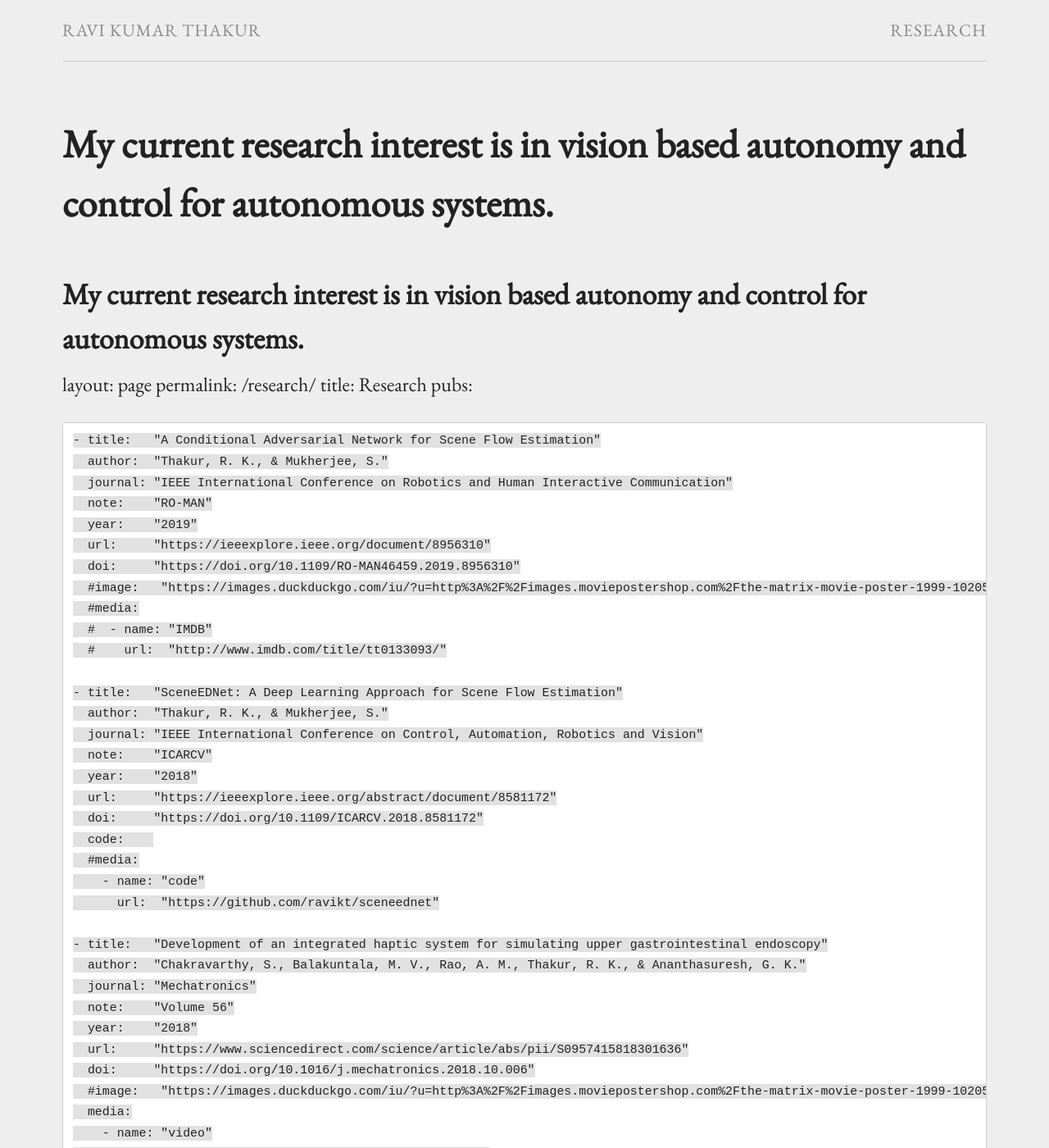
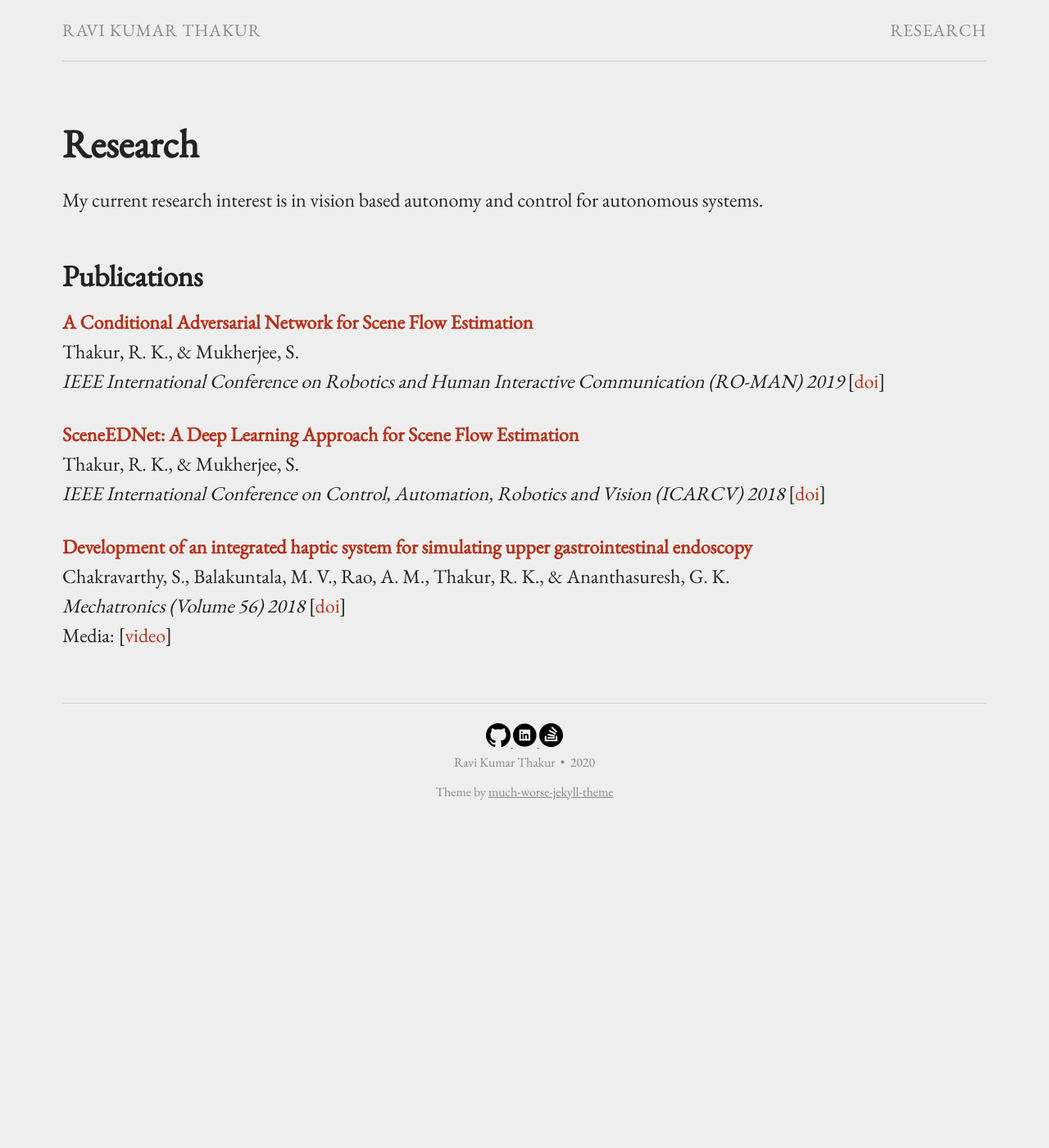
Before and after one commit to ravikt/ravi, a Jekyll site: the page built from research.md, in a window 1280 px wide and 1400 px high. Shown: the whole window at 82% size. Built offline with Jekyll 4.4.1, drawn with Linux system fonts in a browser that asks for light colours; our own code applies the rules of GitHub Pages for plain Markdown files; some of the changed text lies outside the part shown.

Commit message:
Update research.md

```diff
--- a/research.md
+++ b/research.md
@@ -1,4 +1,3 @@
-My current research interest is in vision based autonomy and control for autonomous systems.
 ---
 layout: page
 permalink: /research/
```
Also changed, not shown: other parts of research.md (+1 -1 lines).
